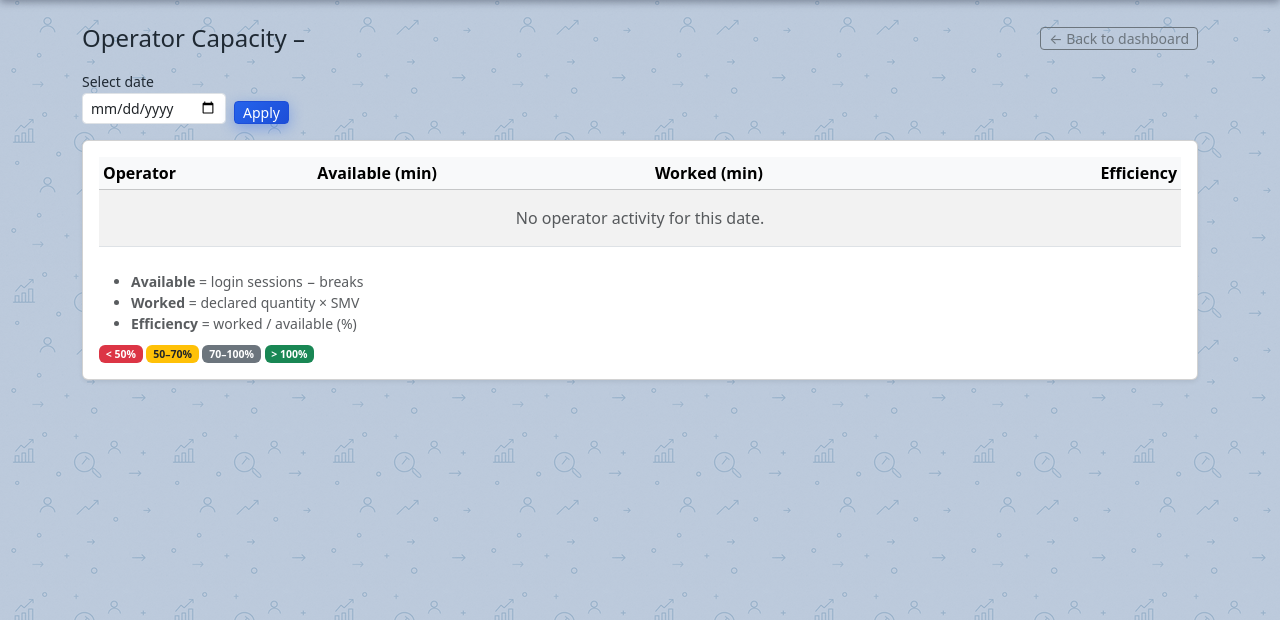
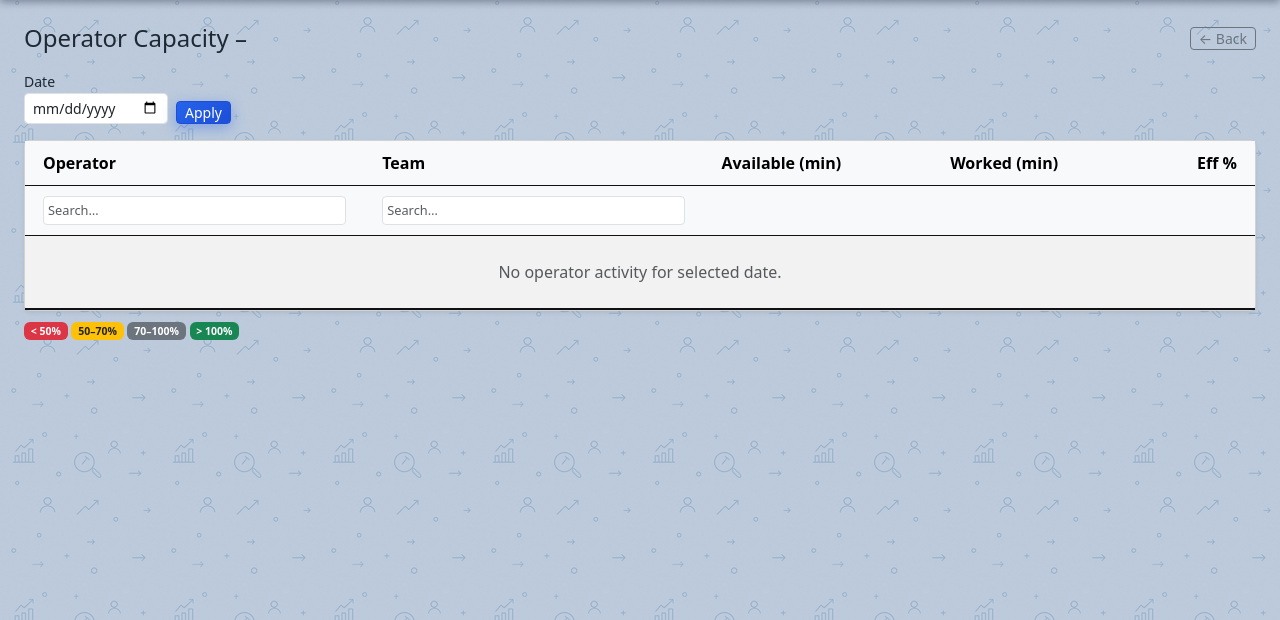
Before and after one commit to satmari/WipTracking, a Django app: template planners/templates/planners/operator_capacity_today.html in a window 1280 px wide. Shown: the part 56-676 px from the top of the page. Run offline with Django 5.2, Linux system fonts and the light colour scheme; the template is opened without the code that fills it, so the values that code supplies are empty; some libraries are stand-ins or nearby versions.

Commit message:
Operator capacity serch fields

```diff
--- a/planners/templates/planners/operator_capacity_today.html
+++ b/planners/templates/planners/operator_capacity_today.html
@@ -1,9 +1,10 @@
 {% extends "core/base.html" %}
+{% load static %}
 
 {% block title %}Operator Capacity{% endblock %}
 
 {% block content %}
-<div class="container mt-4">
+<div class="container-fluid mt-4">
 
   <div class="d-flex justify-content-between align-items-center mb-3">
     <h1 class="h4 mb-0">
@@ -12,40 +13,57 @@
 
     <a href="{% url 'planners:planner_dashboard' %}"
        class="btn btn-sm btn-outline-secondary">
-      ← Back to dashboard
+      ← Back
     </a>
   </div>
 
   <!-- DATE FILTER -->
   <form method="get" class="row g-2 align-items-end mb-3">
     <div class="col-auto">
-      <label class="form-label small mb-0">Select date</label>
+      <label class="form-label small mb-0">Date</label>
       <input type="date"
              name="date"
              value="{{ selected_date|date:'Y-m-d' }}"
              class="form-control form-control-sm">
     </div>
-
     <div class="col-auto">
       <button class="btn btn-sm btn-primary">Apply</button>
     </div>
   </form>
 
   <div class="card shadow-sm">
-    <div class="card-body">
+    <div class="card-body p-0">
 
-      <div class="table-responsive">
-        <table class="table table-sm table-striped align-middle">
+      <table id="capacity-table"
+             class="table table-sm table-striped mb-0 auto-init-filters w-100">
+
         <thead class="table-light">
           <tr>
             <th>Operator</th>
+            <th>Team</th>
             <th>Available (min)</th>
             <th>Worked (min)</th>
-              <th class="text-end">Efficiency</th>
+            <th class="text-end">Eff %</th>
+          </tr>
+
+          <!-- COLUMN FILTERS -->
+          <tr>
+            <th>
+              <input class="form-control form-control-sm column-filter"
+                     data-column="0" placeholder="Search…">
+            </th>
+            <th>
+              <input class="form-control form-control-sm column-filter"
+                     data-column="1" placeholder="Search…">
+            </th>
+            <th></th>
+            <th></th>
+            <th></th>
           </tr>
         </thead>
 
         <tbody>
+        {% if rows %}
           {% for row in rows %}
             <tr
               {% if row.efficiency < 50 %}
@@ -57,59 +75,58 @@
               {% endif %}
             >
               <!-- OPERATOR -->
-                <td>
+              <td class="py-1">
                 <strong>{{ row.operator.badge_num }}</strong><br>
-                  <span class="text-muted small">
-                    {{ row.operator.name }}
-                  </span>
+                <span class="text-muted small">{{ row.operator.name }}</span>
+              </td>
+
+              <!-- TEAM -->
+              <td class="small py-1">
+                {{ row.team|default:"—" }}
               </td>
 
               <!-- AVAILABLE -->
-                <td class="small">
+              <td class="small py-1">
                 {% for r in row.session_ranges %}
                   {{ r }}{% if not forloop.last %} + {% endif %}
                 {% endfor %}
-                  {% if row.break_minutes > 0 %}
-                    − {{ row.break_minutes }} min
+                {% if row.break_minutes %}
+                  − {{ row.break_minutes }}m
                 {% endif %}
                 = <strong>{{ row.available_min }}</strong>
               </td>
 
               <!-- WORKED -->
-                <td class="small">
-                  {% if row.worked_qty and row.worked_smv %}
-                    {{ row.worked_qty }} pcs × {{ row.worked_smv }}
+              <td class="small py-1">
+                {% if row.worked_qty %}
+                  {{ row.worked_qty }} × {{ row.worked_smv }}
                   = <strong>{{ row.worked_min }}</strong>
                 {% else %}
-                    0.0
+                  0
                 {% endif %}
               </td>
 
               <!-- EFFICIENCY -->
-                <td class="text-end">
+              <td class="text-end py-1">
                 <strong>{{ row.efficiency }}%</strong>
               </td>
             </tr>
-            {% empty %}
+          {% endfor %}
+        {% else %}
           <tr>
-                <td colspan="4" class="text-center text-muted py-3">
-                  No operator activity for this date.
+            <td colspan="5" class="text-center text-muted py-4">
+              No operator activity for selected date.
             </td>
           </tr>
-            {% endfor %}
+        {% endif %}
         </tbody>
+
       </table>
+
+    </div>
   </div>
 
   <!-- LEGEND -->
-      <div class="text-muted small mt-2">
-        <ul class="mb-0">
-          <li><strong>Available</strong> = login sessions − breaks</li>
-          <li><strong>Worked</strong> = declared quantity × SMV</li>
-          <li><strong>Efficiency</strong> = worked / available (%)</li>
-        </ul>
-      </div>
-
   <div class="small mt-2">
     <span class="badge bg-danger">&lt; 50%</span>
     <span class="badge bg-warning text-dark">50–70%</span>
@@ -118,7 +135,49 @@
   </div>
 
 </div>
-  </div>
+{% endblock %}
 
-</div>
+{% block scripts %}
+{{ block.super }}
+
+<style>
+  /* column filters */
+  .column-filter {
+    min-width: 80px;
+    font-size: .8rem;
+    padding: 2px 4px;
+  }
+
+  /* stable layout */
+  #capacity-table th,
+  #capacity-table td {
+    vertical-align: middle;
+    white-space: nowrap;
+  }
+
+  #capacity-table thead input {
+    width: 100%;
+  }
+
+  table.dataTable {
+    width: 100% !important;
+  }
+
+  /* compact text */
+  #capacity-table td.small {
+    font-size: 0.82rem;
+    line-height: 1.2;
+  }
+</style>
+
+<script>
+$(document).ready(function () {
+    initTableWithColumnFilters('#capacity-table', {
+        order: [[4, 'desc']],
+        pageLength: 25,
+        searching: false,   // ⬅️ nema duplog "Search:"
+        autoWidth: false
+    });
+});
+</script>
 {% endblock %}
```
Also changed, not shown: planners/views.py (+9 -21 lines). Lines whose indentation alone changed are shown as unchanged.
